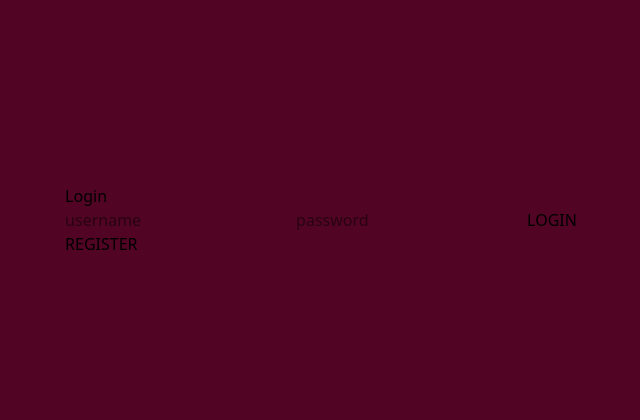
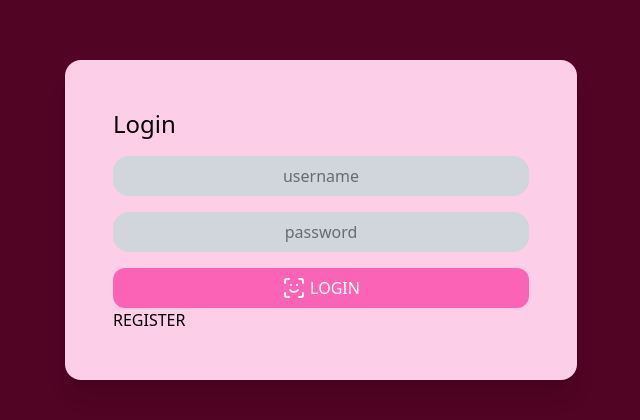
Before and after one commit to armmani/MIDTERM.TODOLIST.JENG.PA.TUM, a React (Vite) app: page / in a window 1280 px wide. Shown: the part 180-600 px from the top of the page, without its empty margins (319-959 px from the left). Built offline with nearby package versions, Linux system fonts and the light colour scheme.

Commit message:
start useForm

```diff
--- a/src/pages/LoginPage.jsx
+++ b/src/pages/LoginPage.jsx
@@ -1,15 +1,32 @@
+import { ScanFace } from 'lucide-react'
 import React from 'react'
+import { useForm } from 'react-hook-form'
 import { Link } from 'react-router'
 
+const initialInput = {
+  username: "",
+  password: "",
+}
+
 function LoginPage() {
+
+  const { register, handleSubmit, reset, formState: { errors, isLoading } } = useForm({
+    defaultValues: initialInput,
+    shouldFocusError: true,
+
+  })
+
   return (
-    <div className='w-full h-screen bg-pink-950 grid place-content-center'>
-      <div>
-        <h1>Login</h1>
-        <form>
-          <input type='text' placeholder='username' />
-          <input type='password' placeholder='password' />
-          <button>LOGIN</button>
+    <div className='w-screen h-screen bg-pink-950 grid place-items-center'>
+      <div className="p-12 bg-pink-200 rounded-2xl w-2/5 shadow-xl">
+        <h1 className='text-2xl mb-4'>Login</h1>
+        <form className='flex flex-col gap-4'>
+          <input className="px-4 py-2 bg-gray-300 outline-0 text-center rounded-2xl" type='text' placeholder='username' />
+          <input className="px-4 py-2 bg-gray-300 outline-0 text-center rounded-2xl" type='password' placeholder='password' />
+          <button className='flex items-center justify-center gap-1 bg-pink-400 text-white py-2 rounded-xl cursor-pointer hover:bg-pink-700 duration-300'>
+            <ScanFace className='w-6 h-6' />
+            <span>LOGIN</span>
+          </button>
         </form>
         <Link to='/register'>REGISTER</Link>
       </div>
```
